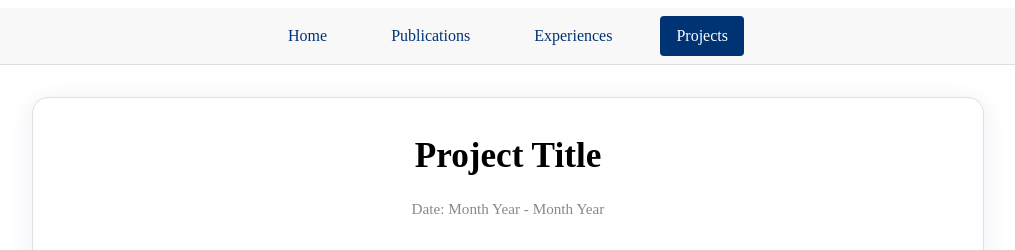
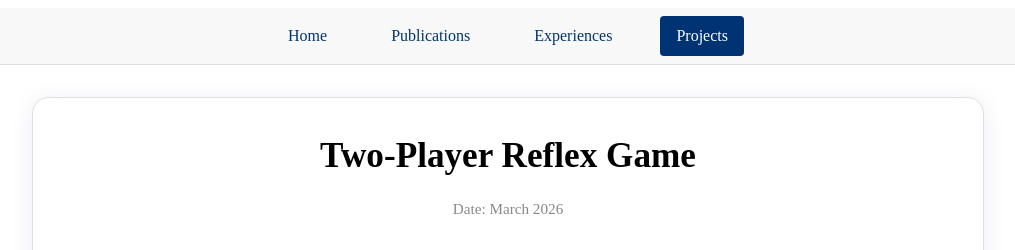
Before and after one commit to quocviet1207/quocviet1207.github.io, a plain HTML site: page projects-list/reflex-game-tiva.html in a window 1280 px wide. Shown: the top 250 px of the page, without its empty margins (132-1147 px from the left). Drawn offline with Linux system fonts and the light colour scheme.

Commit message:
Update reflex-game-tiva page

```diff
--- a/projects-list/reflex-game-tiva.html
+++ b/projects-list/reflex-game-tiva.html
@@ -17,9 +17,9 @@
   <div class="main-wrapper">
     <div class="project-detail-section">
       <div class="project-header">
-        <h1>Project Title</h1>
+        <h1>Two-Player Reflex Game</h1>
         <p class="project-meta">
-          <span class="project-date">Date: Month Year - Month Year</span>
+          <span class="project-date">Date: March 2026 </span>
         </p>
       </div>
 
```
